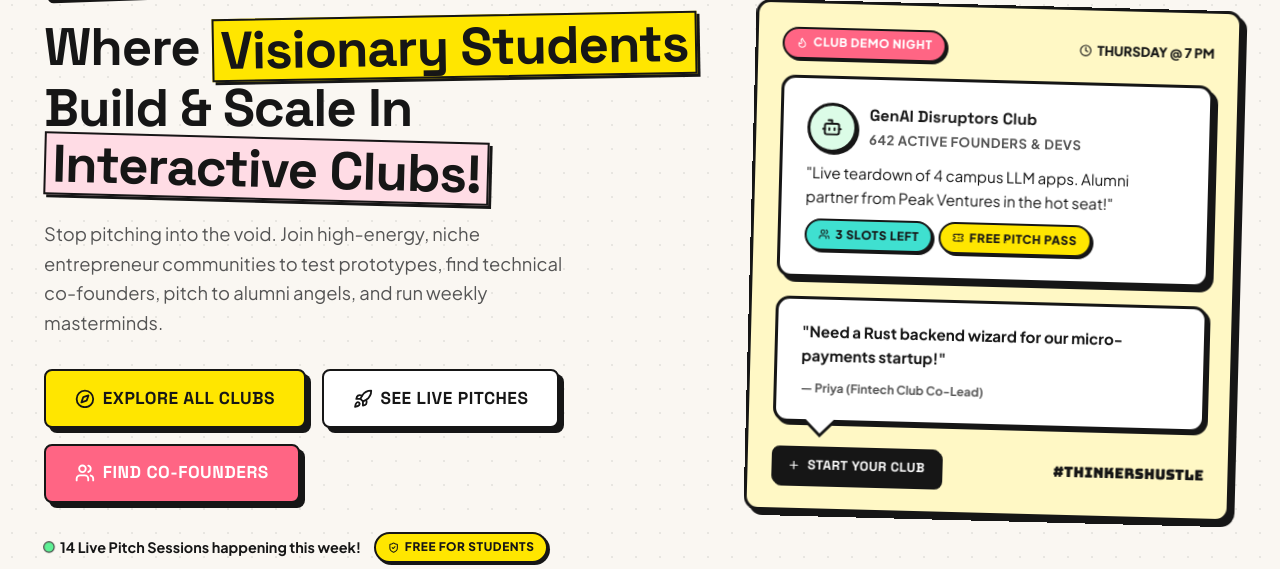
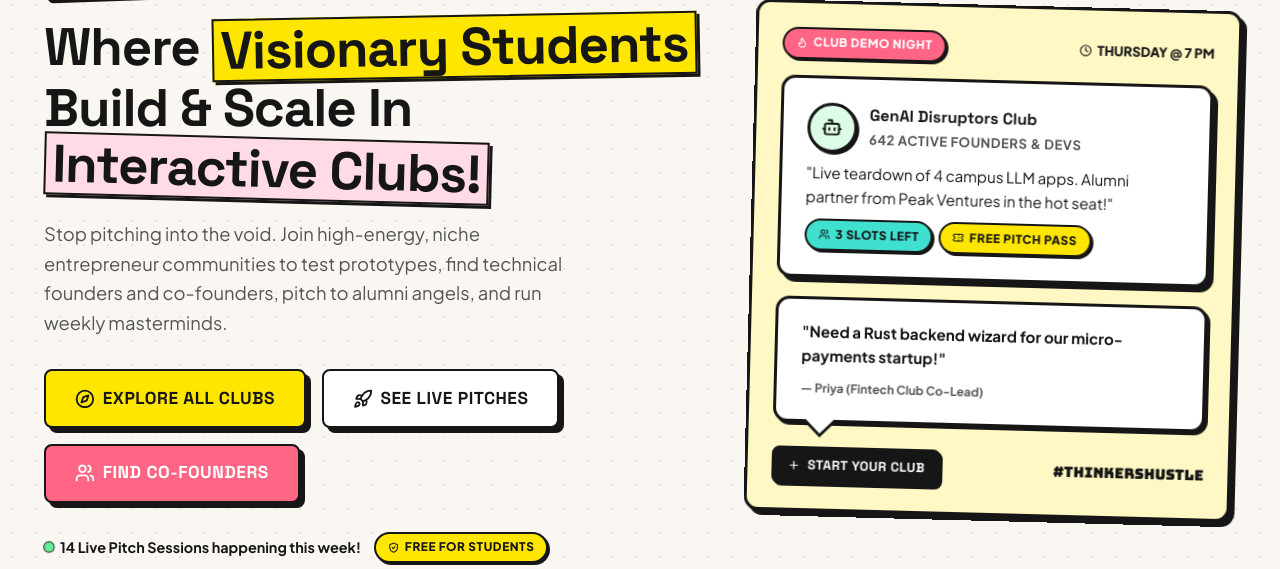
Before and after one commit to Preet-Singh-Rana-123/Thinkers, a Django app: page / in a window 1280 px wide. Shown: the part 175-744 px from the top of the page. Run offline with Django 5.2, Linux system fonts and the light colour scheme; data that the repository does not hold is empty.

Commit message:
simple pipline check

```diff
--- a/templates/core/index.html
+++ b/templates/core/index.html
@@ -21,7 +21,7 @@
           <span class="highlight-pink">Interactive Clubs!</span>
         </h1>
         <p class="hero-subtitle">
-          Stop pitching into the void. Join high-energy, niche entrepreneur communities to test prototypes, find technical co-founders, pitch to alumni angels, and run weekly masterminds.
+          Stop pitching into the void. Join high-energy, niche entrepreneur communities to test prototypes, find technical founders and co-founders, pitch to alumni angels, and run weekly masterminds.
         </p>
 
         <div class="hero-cta-group">
```
